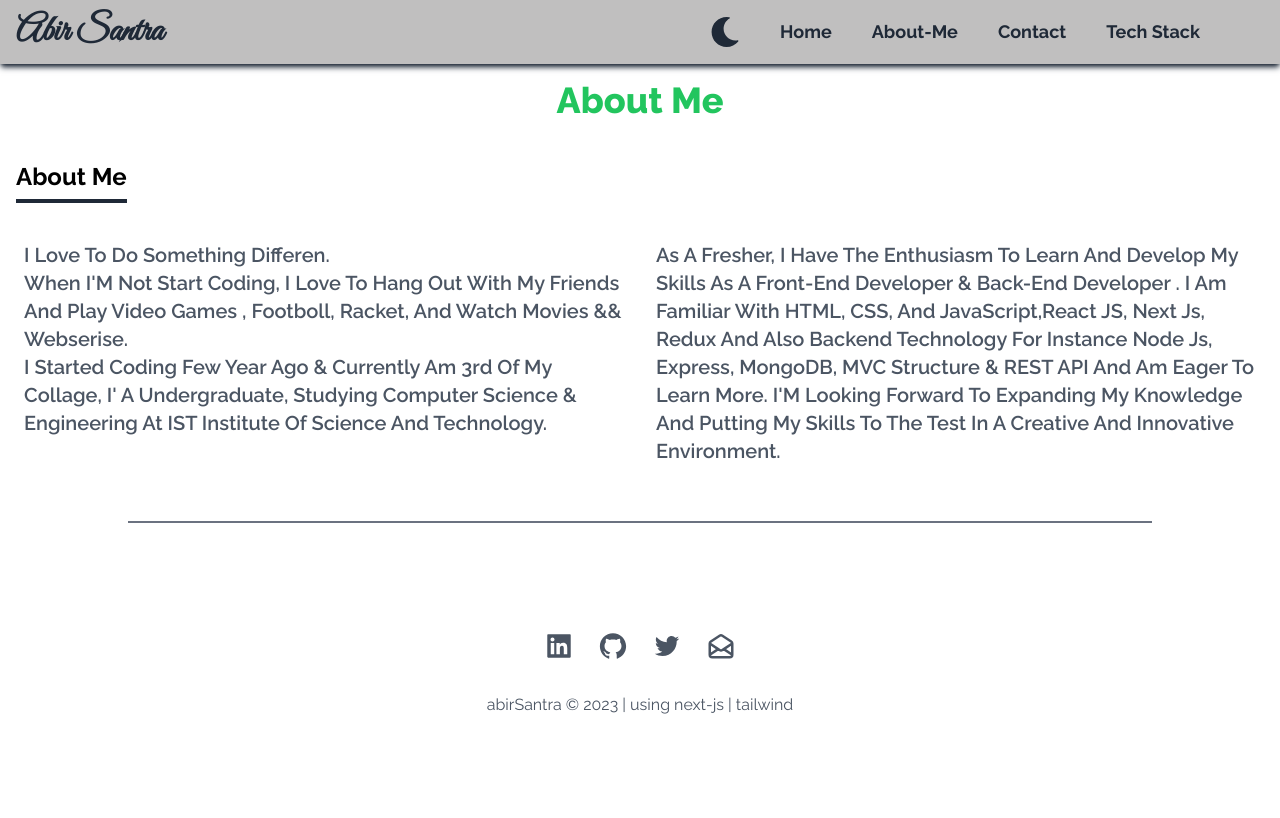
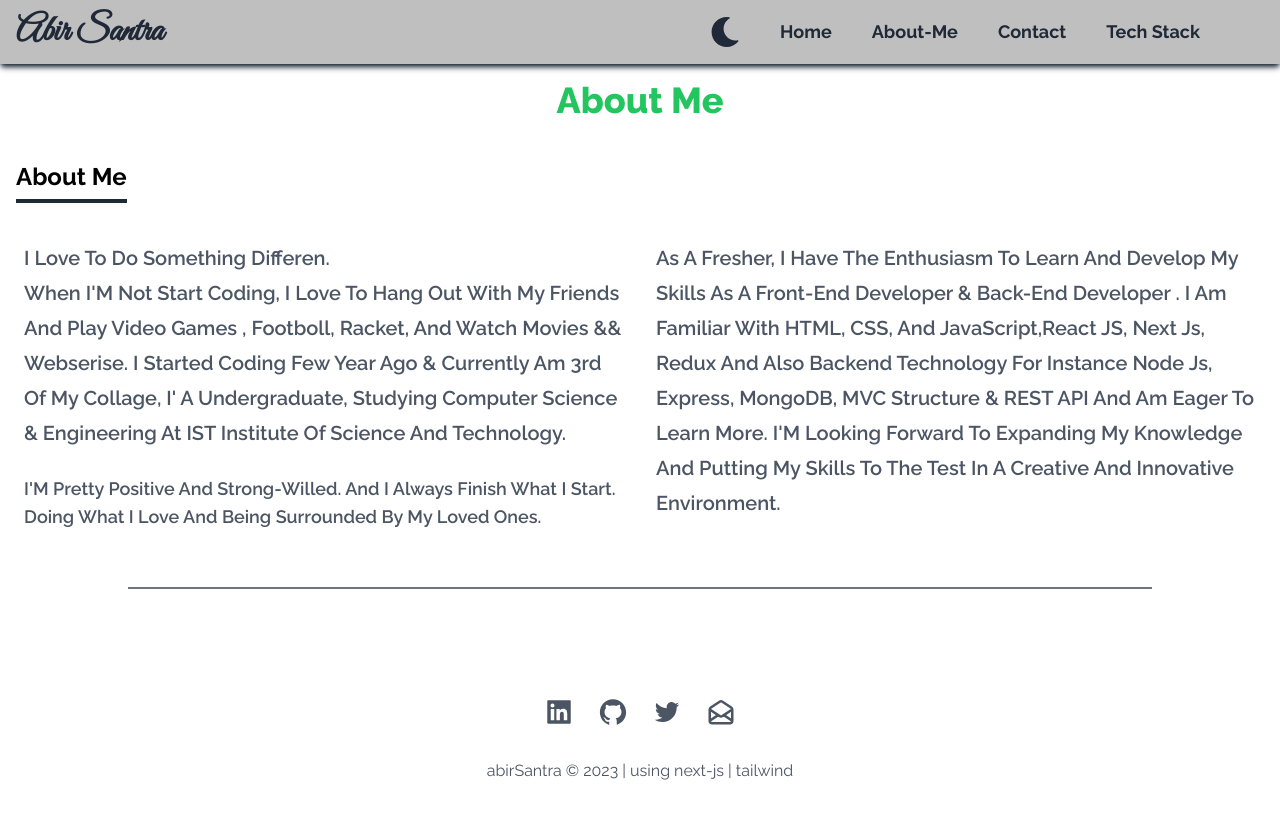
Before and after one commit to Jonty-Abir/my_portfolio, a Next.js app: page /about in a window 1280 px wide. Shown: the top 818 px of the page. Built offline with nearby package versions, Linux system fonts and the light colour scheme.

Commit message:
final-commit

```diff
--- a/Components/About.tsx
+++ b/Components/About.tsx
@@ -6,27 +6,33 @@ function About() {
           About Me
         </h2>
       </div>
-      <div className="grid grid-cols-1 mob-md:grid-cols-2 text-black  dark:text-gray-500 p-6 gap-8 font-thin">
-        <p
-          className="text-gray-600 dark:text-gray-400 text-left text-xl font-semibold"
-          // style={{ fontSize: "18px", lineHeight: "30px" }}
+      <div className="grid grid-cols-1 mob-md:grid-cols-2 text-black   dark:text-gray-500 p-6 gap-8 font-thin">
+        <div
+          className="text-gray-600 dark:text-gray-400 text-left text-xl font-semibold leading-5 flex flex-col gap-6"
+          style={{ lineHeight: "35px" }}
         >
+          <p>
             I love to do something differen. <br />
             {
               <span>
-              When I{"'"}m not start coding, I love to hang out with my friends
-              and play video games , Footboll, Racket, and watch movies &&
-              webserise.
+                When I{"'"}m not start coding, I love to hang out with my
+                friends and play video games , Footboll, Racket, and watch
+                movies && webserise.
               </span>
             }{" "}
-          <br />I started coding few year ago & currently am 3rd of my collage,
-          i{"'"} a undergraduate, studying Computer Science & Engineering at IST
-          Institute of Science and Technology.
+            I started coding few year ago & currently am 3rd of my collage, i
+            {"'"} a undergraduate, studying Computer Science & Engineering at
+            IST Institute of Science and Technology.
           </p>
+          <p className="text-left leading-4 text-gray-600 dark:text-gray-400 text-lg font-semibold">
+            I{"'"}m pretty positive and strong-willed. and I always finish what
+            I start. doing what I love and being surrounded by my loved ones.
+          </p>{" "}
+        </div>
 
         <p
-          className="text-gray-600 dark:text-gray-400 text-left text-xl font-semibold"
-          // style={{ fontSize: "18px", lineHeight: "30px" }}
+          className="text-gray-600 dark:text-gray-400 text-left text-xl font-semibold leading-10"
+          style={{ lineHeight: "35px" }}
         >
           As a fresher, I have the enthusiasm to learn and develop my skills as
           a front-end developer & back-end developer . I am familiar with HTML,
--- a/Components/SciolIcone.tsx
+++ b/Components/SciolIcone.tsx
@@ -141,8 +141,8 @@ const SocialIcone = () => {
         )}
       </div>
       {/* formmobile */}
-      <div className="mob-sm:flex  md:hidden xl:hidden 2xl:hidden mt-8">
-        <ul className="grid gap-2 mob-sm:grid-cols-2  mob-lg:grid-cols-4  justify-center mx-auto items-center  p">
+      <div className="mob-sm:flex  md:hidden xl:hidden 2xl:hidden ">
+        <ul className="grid gap-2 mob-sm:grid-cols-2  mob-lg:grid-cols-4 mt-8  justify-center mx-auto items-center">
           {obj.map(({ id, link, socialMedia, child }) => {
             return (
               <li
```
Also changed, not shown: Components/Content.tsx (+6 -8 lines). Lines whose indentation alone changed are shown as unchanged.
